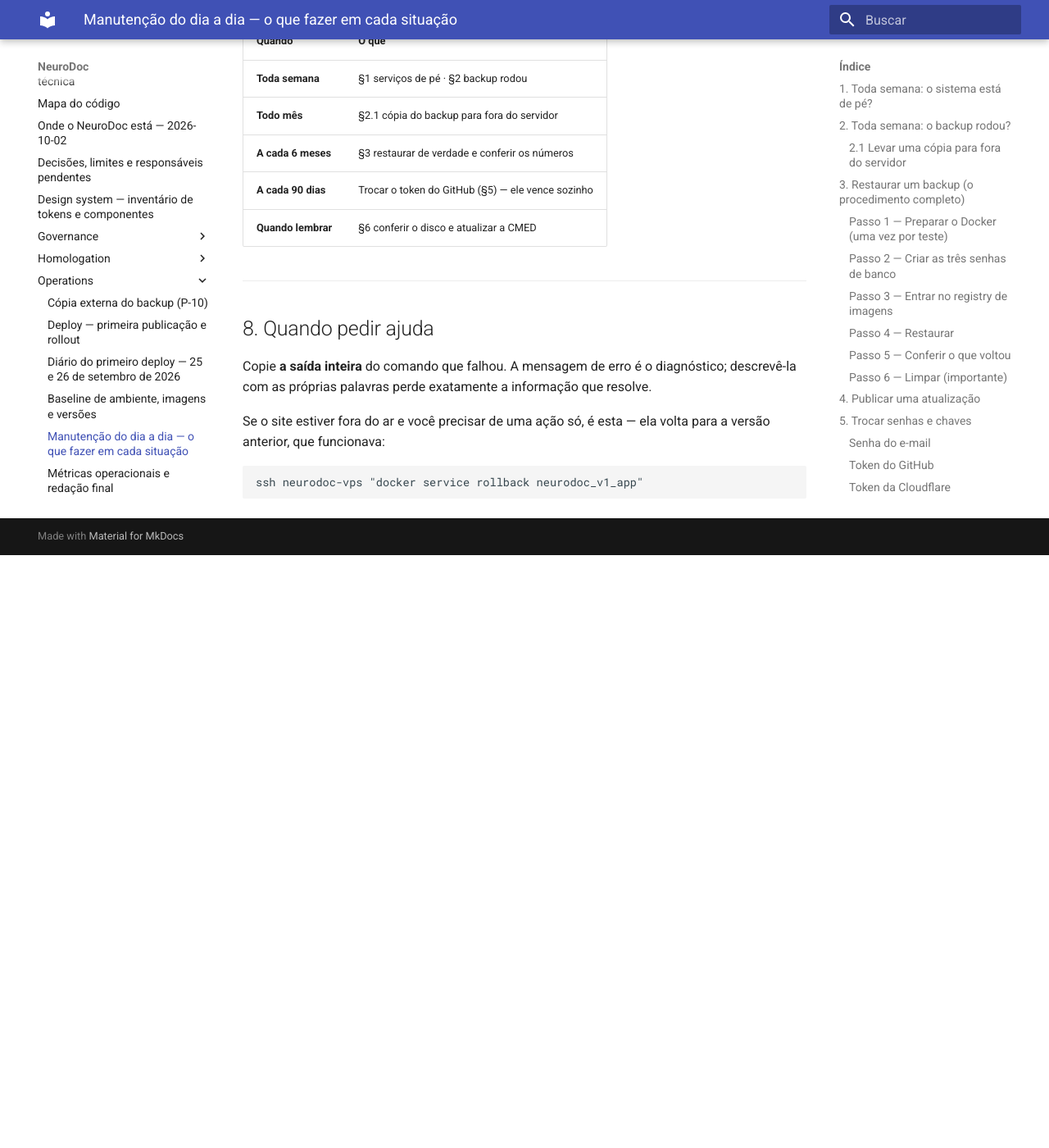
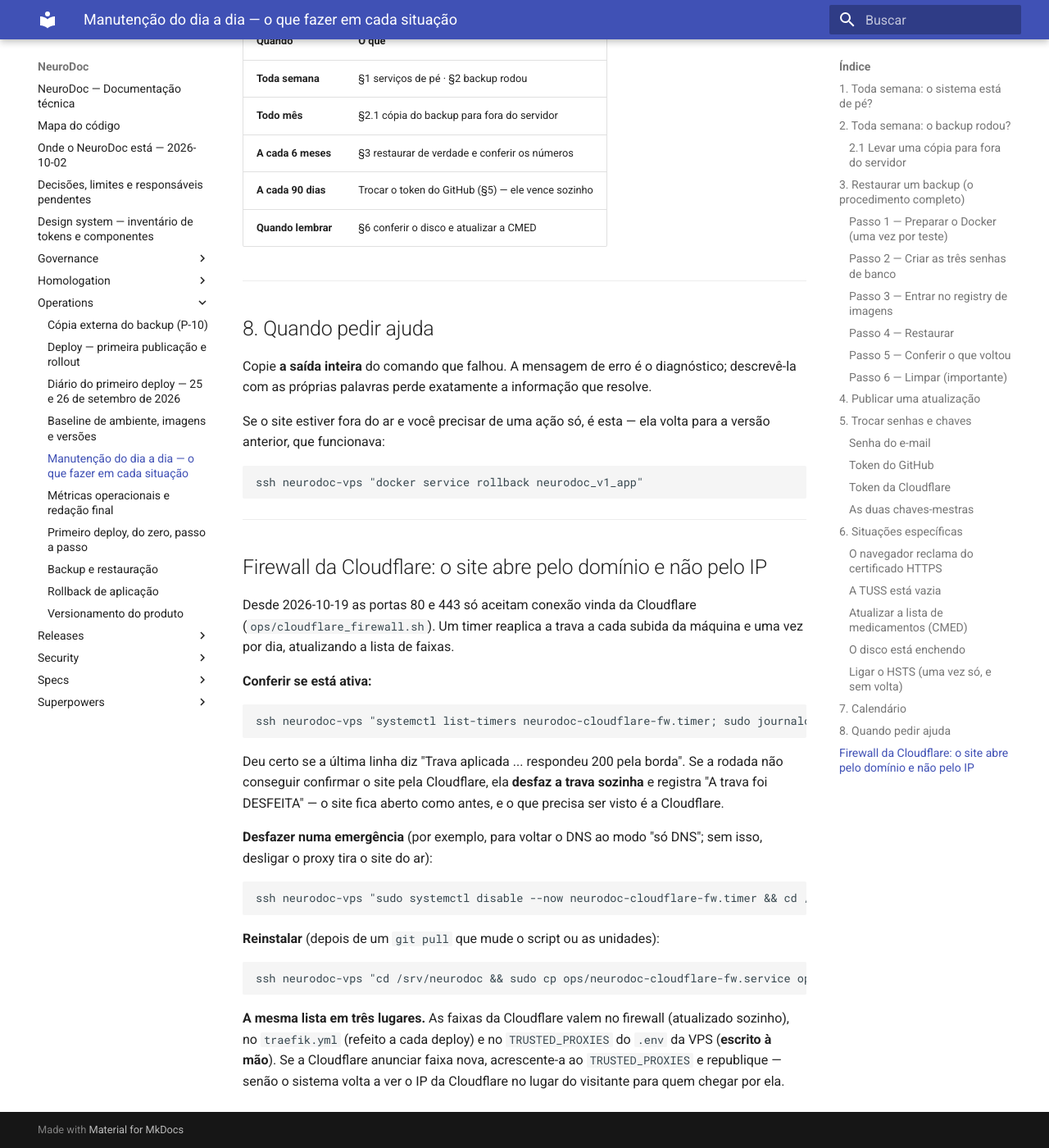
Before and after one commit to ffreua/neurodoc, an MkDocs documentation site: the page built from docs/operations/manutencao.md, in a window 1280 px wide and 1400 px high, scrolled down 6729 px. Shown: the whole window at 82% size. Built offline with MkDocs 1.6.1 and Material for MkDocs 9.7.7, drawn with Linux system fonts in a browser that asks for light colours; before the commit the page ends 7406 px from its top, so only the background shows below that.

Commit message:
LGPD: Cloudflare como suboperador, VPS nos EUA, relação de suboperadores e o comunicado
O lgpd.md dava a VPS como 'a definir' e a Cloudflare como 'metadado de
conexão'. Desde o primeiro deploy a VPS está na Leaseweb, em San Jose
(EUA), e desde 2026-10-19 a Cloudflare encerra o TLS e processa todo o
tráfego. A relação de suboperadores que o contrato promete (cláusula 8.2)
passa a existir, conferida contra a produção; o comunicado da cláusula
8.4 fica em rascunho para a revisão da Dra. Karina. Estado atual e
manutenção registram o firewall, como conferi-lo e como desfazê-lo.

````diff
--- a/docs/ESTADO-ATUAL.md
+++ b/docs/ESTADO-ATUAL.md
@@ -147,12 +147,16 @@
   passassem pelo mesmo nó dividiriam o limite de tentativas do portal.
   Conferido pela chave do limitador de login, que passou a trazer o IP
   real. A cópia do `.env` anterior ficou em `.env.antes-cloudflare-*`.
-  **Ainda aberto:** conferir no painel que o SSL está em *Full (strict)*
-  e restringir as portas 80 e 443 da VPS às faixas da Cloudflare — até
-  lá, quem conhece o IP (ele esteve no DNS público até hoje) chega à
-  origem sem passar por ela. A lista de faixas muda raramente, mas muda:
-  ao restringir a porta, a mesma lista precisa ser atualizada nos dois
-  lugares.
+  No mesmo dia: SSL em **Full (strict)** no painel, e as portas 80 e 443
+  da VPS **fechadas para quem não é a Cloudflare**
+  (`ops/cloudflare_firewall.sh`, com timer diário que reaplica na subida e
+  atualiza a lista). Conferido de fora: pelo domínio abre, direto no IP é
+  recusado, o SSH entra e o worker alcança SMTP, SMS e IA.
+  **Ainda aberto:** enviar às clínicas o comunicado de suboperador
+  (`docs/governance/comunicado-2026-10-cloudflare.md`, para revisão da
+  Dra. Karina) — a cláusula 8.4 pede o aviso, e a relação está em
+  `docs/governance/suboperadores.md`. E desligar no painel a "ofuscação
+  de e-mail" da Cloudflare, que reescreve o HTML das páginas.
 - **P-09** — enquadramento regulatório do apoio diagnóstico. Bloqueia M3.
 - **TUSS incompleta**: ~3.200 de ~5.900 procedimentos. Ela se retoma
   sozinha de hora em hora desde 02/10; antes disso o laço morria a cada
--- /dev/null
+++ b/docs/governance/comunicado-2026-10-cloudflare.md
@@ -0,0 +1,62 @@
+# Comunicado às clínicas — novo suboperador (Cloudflare)
+
+**Rascunho para revisão da Dra. Karina Albuquerque Freua antes do envio.**
+Ele cumpre a cláusula 8.4 do contrato de adesão (inclusão de suboperador
+comunicada à CONTRATANTE) e lembra os direitos das cláusulas 8.5 e 8.6.
+Uma observação honesta para a revisão: a cláusula pede comunicação
+**prévia**, e a Cloudflare foi ligada em 2026-10-19, antes deste aviso —
+por isso o texto oferece o mesmo direito de oposição e de rescisão sem
+multa que a clínica teria se tivesse sido avisada antes, e a opção de
+voltar ao modo anterior.
+
+Destinatários: o e-mail do responsável (papel *owner*) de cada clínica.
+
+---
+
+**Assunto:** NeuroDoc — inclusão da Cloudflare na infraestrutura (proteção do servidor)
+
+Prezado(a) responsável pela clínica,
+
+Comunicamos, nos termos da cláusula 8 do Contrato de Adesão ao NeuroDoc,
+a inclusão de um novo suboperador na infraestrutura que hospeda o
+sistema.
+
+**O que mudou.** Desde 19 de outubro de 2026, todo acesso ao NeuroDoc
+passa pela **Cloudflare**, empresa de segurança e rede, antes de chegar
+ao servidor. O sistema, os seus dados e a forma de usar continuam
+exatamente os mesmos; nada foi migrado nem copiado.
+
+**Por que.** A Cloudflare protege o servidor contra ataques de
+sobrecarga, que poderiam deixar o prontuário indisponível durante o
+atendimento, e esconde o endereço do servidor na internet. Desde a
+mesma data, o servidor só aceita conexões vindas dela.
+
+**O que ela trata.** Para filtrar ataques, a Cloudflare processa o
+tráfego entre o navegador e o servidor enquanto ele está em trânsito —
+o que inclui o conteúdo das telas do sistema. Ela não armazena esse
+conteúdo como parte do serviço. A conexão é criptografada nos dois
+trechos (navegador → Cloudflare e Cloudflare → servidor), e o
+certificado do servidor é conferido. A Cloudflare opera sob acordo de
+tratamento de dados com cláusulas-padrão para transferência
+internacional.
+
+**Onde estão os dados.** Para total transparência: o servidor do
+NeuroDoc está hospedado nos **Estados Unidos** (Leaseweb, em San Jose,
+Califórnia), desde o início da operação, e a Cloudflare opera uma rede
+global. A relação completa e atualizada dos suboperadores, com a
+finalidade e a localização de cada um, está em:
+<https://github.com/ffreua/neurodoc/blob/main/docs/governance/suboperadores.md>
+
+**Seus direitos.** Se a clínica tiver oposição fundamentada a este
+suboperador, responda a este e-mail. Buscaremos uma solução técnica
+alternativa — inclusive voltar ao modo anterior, sem a Cloudflare — e,
+não havendo alternativa razoável, a clínica pode rescindir o contrato
+sem multa, com restituição proporcional do período pago e não
+utilizado, conforme as cláusulas 8.5 e 8.6.
+
+Nenhuma ação é necessária da sua parte para continuar usando o sistema.
+
+Atenciosamente,
+
+Dr. Fernando Freua
+NeuroDoc — contato@neurodoc.app.br
--- a/docs/governance/lgpd.md
+++ b/docs/governance/lgpd.md
@@ -95,11 +95,11 @@
 
 | Serviço | O que recebe | Fica onde | O que falta |
 | --- | --- | --- | --- |
-| VPS (hospedagem) | Tudo: banco, anexos, backup local | A definir na contratação | Contrato com cláusulas do art. 39; confirmar região |
+| VPS (hospedagem) | Tudo: banco, anexos, backup local | **EUA** — Leaseweb USA (contratada pela Integrator), San Jose, Califórnia; conferido em 2026-10-19 | **Transferência internacional existente desde o primeiro deploy**: precisa de base do art. 33 e de constar na relação de suboperadores |
 | SMTP (e-mail) | Nome do paciente, assunto neutro, link opaco — **nunca diagnóstico** | Provedor do contrato | Contrato; confirmar região |
 | SMS | Telefone e mensagem neutra | SMSDEV (Brasil) | Contrato |
 | Provedor de IA | Texto clínico **desidentificado** | Fora do Brasil, na maioria dos provedores | **Transferência internacional**: exige base do art. 33. Desligado até resolver |
-| Cloudflare (se usada) | Metadado de conexão e IP | Fora do Brasil | Avaliar como transferência |
+| Cloudflare (proxy, desde 2026-10-19) | **Todo o tráfego entre navegador e servidor, em claro na borda dela**: ela encerra o TLS para filtrar e reabre até a VPS (modo *Full (strict)*). Conteúdo clínico, senhas e laudos passam por ela; ela não os armazena como serviço, mas os processa | Rede global; para o Brasil, normalmente o nó de São Paulo — com a VPS nos EUA, o dado sai do país de qualquer forma | Suboperador de dado sensível: a inclusão é **comunicada previamente** às clínicas (cláusula 8.4); o DPA da Cloudflare, com cláusulas-padrão para transferência, vale pelo contrato de serviço dela. Em modo "só DNS" (até 2026-10-19) recebia só a consulta de nome |
 | Destino externo do backup | Backup cifrado (`age`) | A definir | O destino não lê o conteúdo — a chave privada não sai da custódia do controlador |
 
 **Retirar o nome não dispensa a obrigação.** Dado pseudonimizado que pode
@@ -162,7 +162,8 @@
 
 **O que continua sendo trabalho, sem ser bloqueio.** O contrato prevê
 documentos "quando disponibilizados" — os Anexos I a V, o Aviso de
-Privacidade e a relação pública de suboperadores. Nenhum existe hoje, e o
+Privacidade e a relação pública de suboperadores. A relação existe desde
+2026-10-19, em [`suboperadores.md`](suboperadores.md); os demais ainda não, e o
 contrato não os promete como existentes: a tela lista cada um com o seu
 estado. Publicá-los melhora o conjunto e não condiciona a operação.
 
--- /dev/null
+++ b/docs/governance/suboperadores.md
@@ -0,0 +1,32 @@
+# Relação de suboperadores
+
+É a relação que o contrato de adesão promete "em local acessível à
+CONTRATANTE" (cláusula 8.2), com os campos que a cláusula 8.3 pede:
+identidade do prestador, finalidade, categorias gerais de informação,
+localização relevante e existência de transferência internacional.
+
+**Atualizada em 2026-10-19.** Conferida contra a instalação em produção
+nesse dia — não é a lista do que *poderia* ser usado, é a do que **está**
+em uso. Mudança aqui é inclusão ou substituição de suboperador, e a
+cláusula 8.4 manda comunicar às clínicas **antes**.
+
+| Prestador | Finalidade | O que trata | Onde | Transferência internacional |
+| --- | --- | --- | --- | --- |
+| **Leaseweb USA**, contratada pela **Integrator** (hospedagem) | Servidor onde o sistema roda: banco de dados, anexos, documentos e o backup local cifrado | Todos os dados do sistema, inclusive prontuário e dados sensíveis de saúde | San Jose, Califórnia, **EUA** | **Sim**, desde o início da operação (2026-09-25) |
+| **Cloudflare** (proxy e proteção da borda) | Proteger o servidor contra ataque de derrubada e esconder o endereço dele; desde 2026-10-19 todo acesso passa por ela | Todo o tráfego entre o navegador e o servidor, em trânsito — inclusive conteúdo clínico, que ela processa para filtrar e não guarda como serviço | Rede global; para quem acessa do Brasil, em geral o nó de São Paulo | **Sim** |
+| **Hostinger** (e-mail da instalação) | Enviar e-mail de conta (confirmação, senha), aviso de horário e o link de entrega de documento | Nome e e-mail do destinatário, assunto neutro e um link opaco — **nunca diagnóstico nem o documento** | A confirmar com o provedor | A confirmar |
+| **SMSDEV** (SMS) | Enviar aviso de horário, lembrete e o link de entrega de documento | Telefone e mensagem neutra com o link | Brasil | Não |
+| **NVIDIA** (IA padrão da instalação) | Apoio clínico por IA, só nos planos que o contratam e só quando a clínica liga o recurso | Texto clínico **desidentificado** localmente antes de sair (nome, CPF, telefone e e-mail removidos); a resposta volta como rascunho que o médico revisa | **EUA** | **Sim** |
+
+**O que não está na tabela, e por quê.**
+
+- **O servidor de e-mail ou de SMS que a própria clínica configura** e o
+  **provedor de IA que a clínica contrata com a chave dela** (hoje, uma
+  clínica usa a OpenRouter) não são suboperadores do NeuroDoc: são
+  contratos da clínica, que ela escolheu e que ela informa aos pacientes.
+- **O destino da cópia externa do backup** recebe só arquivos cifrados
+  com `age`, cuja chave privada não sai da custódia do responsável — o
+  destino não consegue ler o conteúdo.
+
+O detalhe de cada tratamento, com a base legal e a medida técnica que o
+protege, está em [`lgpd.md`](lgpd.md) §3 e §4.
--- a/docs/operations/manutencao.md
+++ b/docs/operations/manutencao.md
@@ -361,3 +361,42 @@
 ```
 ssh neurodoc-vps "docker service rollback neurodoc_v1_app"
 ```
+
+---
+
+## Firewall da Cloudflare: o site abre pelo domínio e não pelo IP
+
+Desde 2026-10-19 as portas 80 e 443 só aceitam conexão vinda da
+Cloudflare (`ops/cloudflare_firewall.sh`). Um timer reaplica a trava a
+cada subida da máquina e uma vez por dia, atualizando a lista de faixas.
+
+**Conferir se está ativa:**
+
+```
+ssh neurodoc-vps "systemctl list-timers neurodoc-cloudflare-fw.timer; sudo journalctl -u neurodoc-cloudflare-fw.service -n 3 --no-pager"
+```
+
+Deu certo se a última linha diz "Trava aplicada ... respondeu 200 pela
+borda". Se a rodada não conseguir confirmar o site pela Cloudflare, ela
+**desfaz a trava sozinha** e registra "A trava foi DESFEITA" — o site
+fica aberto como antes, e o que precisa ser visto é a Cloudflare.
+
+**Desfazer numa emergência** (por exemplo, para voltar o DNS ao modo
+"só DNS"; sem isso, desligar o proxy tira o site do ar):
+
+```
+ssh neurodoc-vps "sudo systemctl disable --now neurodoc-cloudflare-fw.timer && cd /srv/neurodoc && sudo bash ops/cloudflare_firewall.sh --remover"
+```
+
+**Reinstalar** (depois de um `git pull` que mude o script ou as unidades):
+
+```
+ssh neurodoc-vps "cd /srv/neurodoc && sudo cp ops/neurodoc-cloudflare-fw.service ops/neurodoc-cloudflare-fw.timer /etc/systemd/system/ && sudo systemctl daemon-reload && sudo systemctl enable --now neurodoc-cloudflare-fw.timer"
+```
+
+**A mesma lista em três lugares.** As faixas da Cloudflare valem no
+firewall (atualizado sozinho), no `traefik.yml` (refeito a cada deploy) e
+no `TRUSTED_PROXIES` do `.env` da VPS (**escrito à mão**). Se a
+Cloudflare anunciar faixa nova, acrescente-a ao `TRUSTED_PROXIES` e
+republique — senão o sistema volta a ver o IP da Cloudflare no lugar do
+visitante para quem chegar por ela.
````
